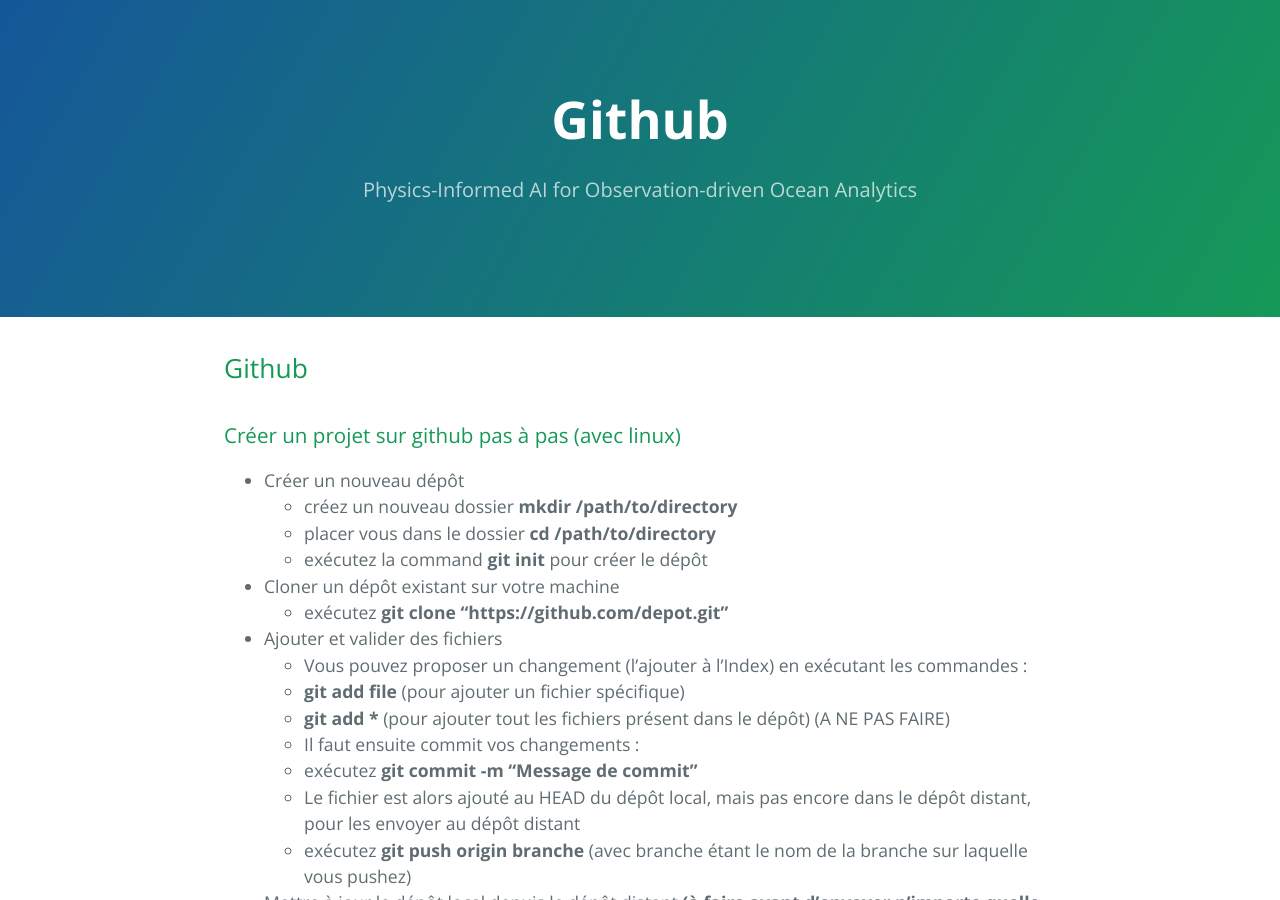
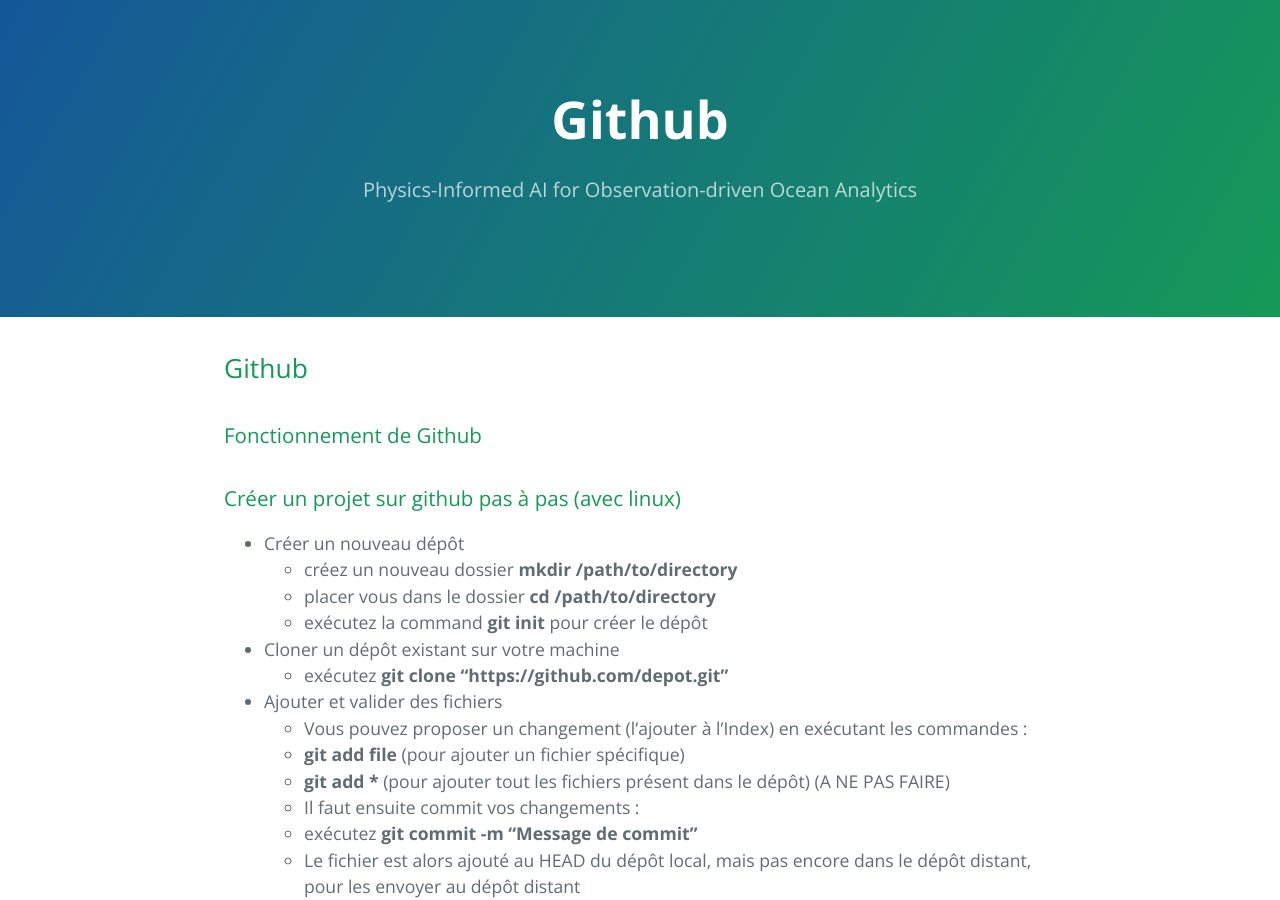
Before and after one commit to CIA-Oceanix/CIA-Oceanix.github.io, a Jekyll site: the page built from git.md, in a window 1280 px wide and 900 px high. Built offline with Jekyll 4.4.1, drawn with Linux system fonts in a browser that asks for light colours; our own code applies the rules of GitHub Pages for plain Markdown files.

Commit message:
Update git.md

```diff
--- a/git.md
+++ b/git.md
@@ -1,4 +1,7 @@
 ## Github
+
+### Fonctionnement de Github
+
 
 ### Créer un projet sur github pas à pas (avec linux)
 - Créer un nouveau dépôt
```
